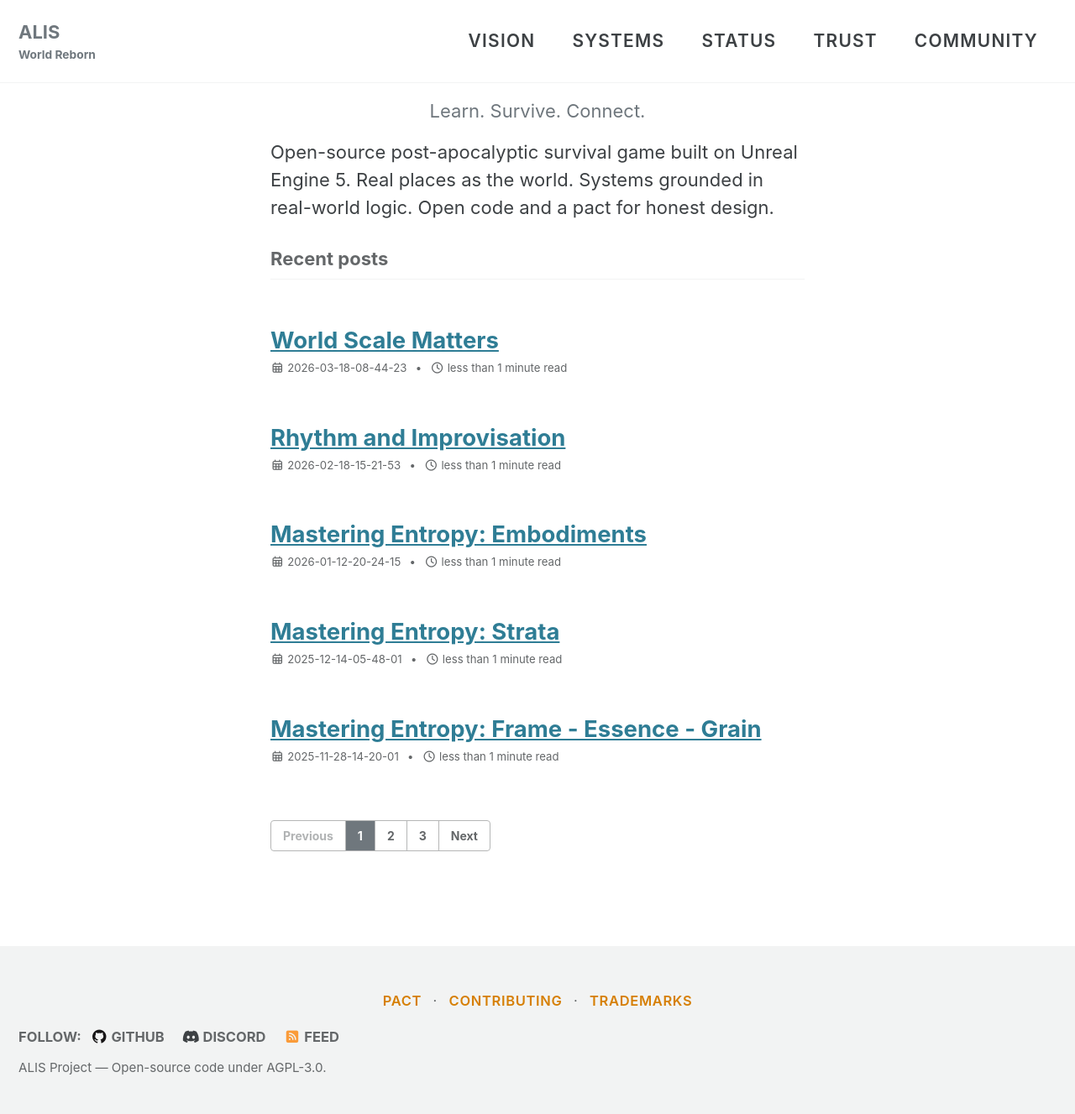
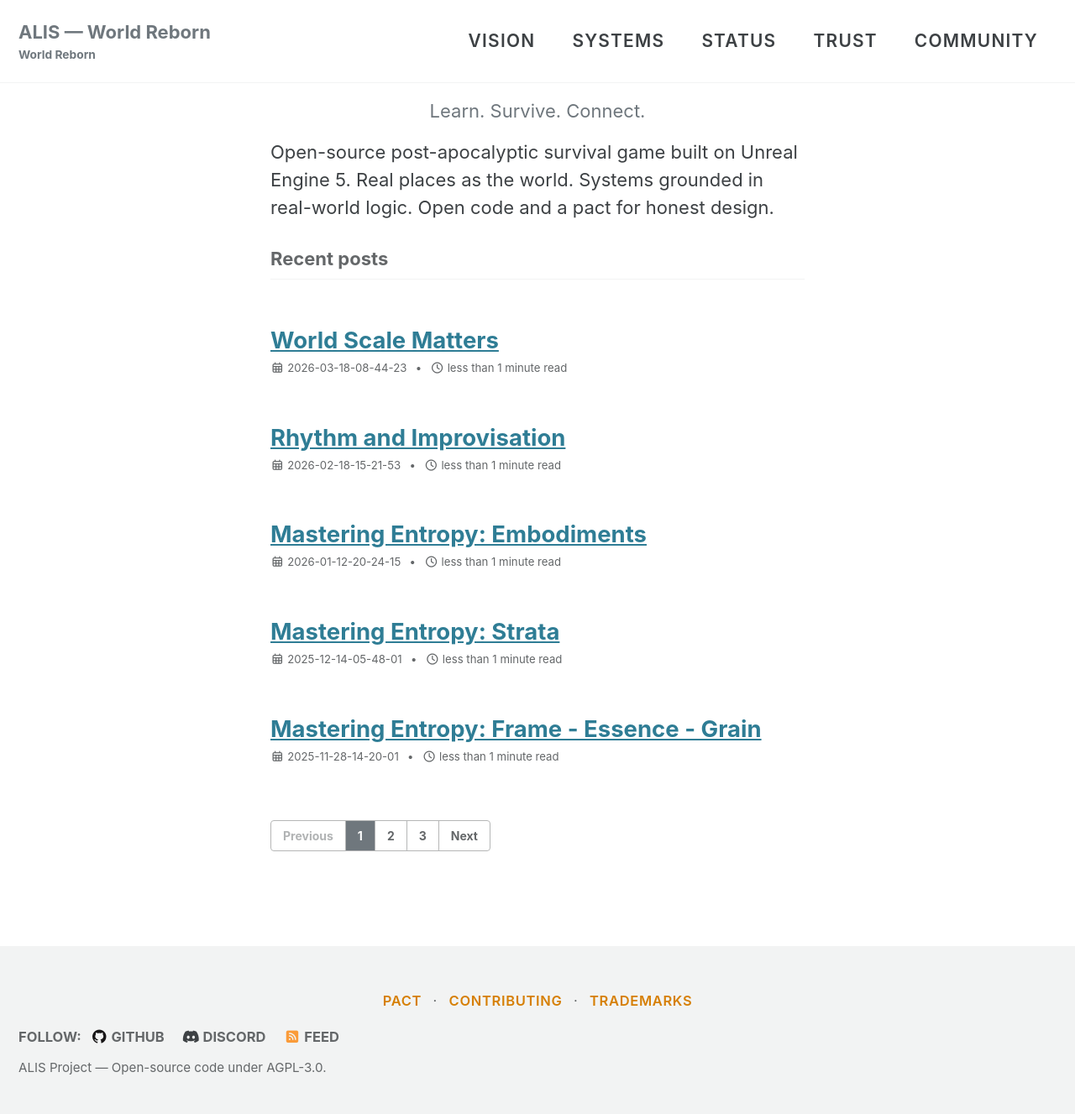
Before and after one commit to fallintodusk/fallintodusk.github.io, a Jekyll site: the page built from index.html, in a window 1280 px wide. Shown: the whole page at 84% size. Built offline with Jekyll 4.4.1, drawn with Linux system fonts in a browser that asks for light colours; cached includes are drawn as plain includes; the list of posts is cut into pages by our own code.

Commit message:
chore: update site title to ALIS — World Reborn in _config.yml
Update the site title in _config.yml from ALIS to ALIS — World Reborn to reflect branding refresh. This change is cosmetic and does not affect site functionality.

```diff
--- a/_config.yml
+++ b/_config.yml
@@ -17,7 +17,7 @@ minimal_mistakes_skin    : "default" # "air", "aqua", "contrast", "dark", "dirt"
 # Site Settings
 locale                   : "en-US"
 rtl                      : # true, false (default) # turns direction of the page into right to left for RTL languages
-title                    : "ALIS"
+title                    : "ALIS — World Reborn"
 title_separator          : "-"
 subtitle                 : "World Reborn"
 name                     : "ALIS"
```
